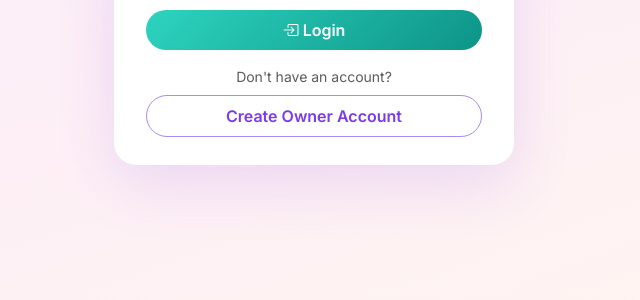
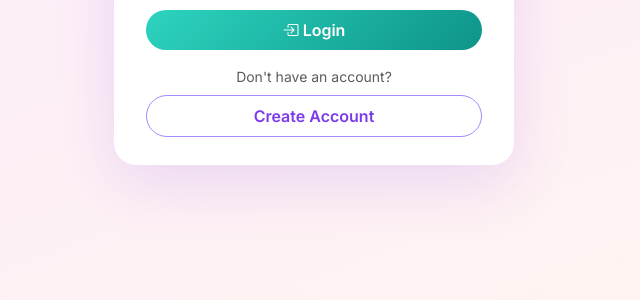
Before and after one commit to RiddhiPardeshi/Bisleri-Energy-Tracker, a Flask app: page /login in a window 1280 px wide. Shown: the part 470-770 px from the top of the page, without its empty margins (326-966 px from the left). Run offline with Flask 3, Linux system fonts and the light colour scheme.

Commit message:
Rename Create Owner Account button to Create Account

```diff
--- a/templates/login.html
+++ b/templates/login.html
@@ -49,7 +49,7 @@
             <div class="text-center mt-3">
                 <p class="mb-2 text-muted small">Don't have an account?</p>
                 <a href="{{ url_for('register') }}" class="btn btn-outline-primary w-100">
-                    Create Owner Account
+                    Create Account
                 </a>
             </div>
 
```
